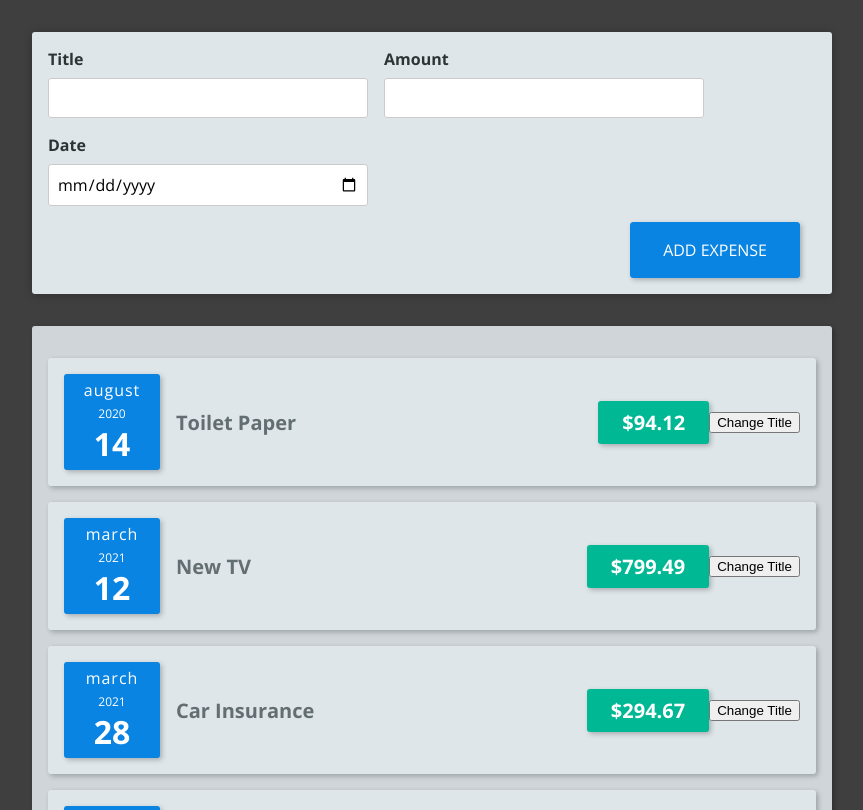
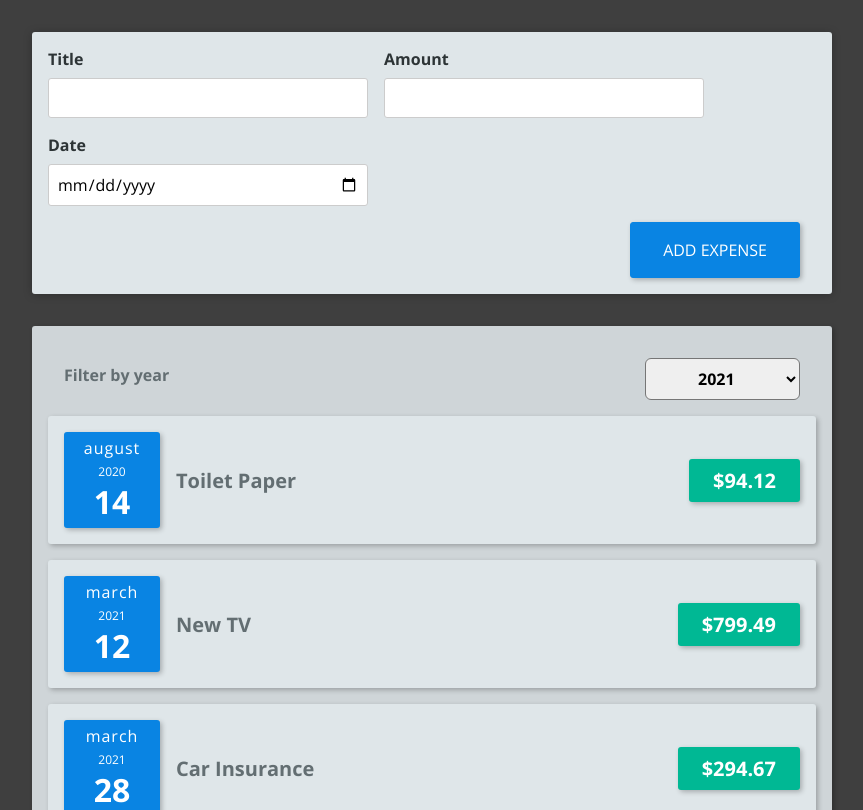
Before and after one commit to unclekoin/expenses-app, a React (Create React App) app: page / in a window 1280 px wide. Shown: the top 810 px of the page, without its empty margins (208-1071 px from the left). Built offline with nearby package versions, Linux system fonts and the light colour scheme.

Commit message:
feat: add ExpensesFilter component

```diff
--- a/src/App.js
+++ b/src/App.js
@@ -11,7 +11,7 @@
       amount: 94.12,
       date: new Date(2020, 7, 14),
     },
-      { id: 'e2', title: 'New TV', amount: 799.49, date: new Date(2021, 2, 12) },
+    {id: 'e2', title: 'New TV', amount: 799.49, date: new Date(2021, 2, 12)},
     {
       id: 'e3',
       title: 'Car Insurance',
@@ -33,8 +33,8 @@
 
   return (
     <div>
-      <NewExpense onAddExpense={ addExpenseHandler } />
-      <Expenses items={ expenses } />
+      <NewExpense onAddExpense={addExpenseHandler}/>
+      <Expenses items={expenses} />
     </div>
   )
 }
--- a/src/components/Expenses/ExpenseItem.js
+++ b/src/components/Expenses/ExpenseItem.js
@@ -1,15 +1,10 @@
-import React, { useState } from "react";
+import React from "react";
 import ExpenseDate from "./ExpenseDate";
 import Card from "../UI/Card";
 import "./ExpenseItem.css"
 
 const ExpenseItem = ( props ) => {
-  const { amount, date } = props;
-  const [title, setTitle] = useState( props.title )
-
-  const clickHandler = () => {
-    setTitle('new ' + title )
-  }
+  const { title, amount, date } = props;
 
   return (
     <Card className="expense-item">
@@ -18,7 +13,6 @@
         <h2>{ title }</h2>
         <div className="expense-item__price">${ amount }</div>
       </div>
-      <button onClick={ clickHandler }>Change Title</button>
     </Card>
   )
 }
--- a/src/components/Expenses/Expenses.js
+++ b/src/components/Expenses/Expenses.js
@@ -1,31 +1,38 @@
-import React from "react";
+import React, { useState } from "react";
+import ExpensesFilter from "./ExpensesFilter";
 import ExpenseItem from "./ExpenseItem";
 import Card from "../UI/Card";
 import "./Expenses.css";
 
 const Expenses = ({ items }) => {
+  const [filteredYear, setFilteredYear] = useState('2021');
+
+  const filterChangeHandler = (selectedYear) => {
+    setFilteredYear(selectedYear);
+  }
 
   return (
       <Card className="expenses">
+        <ExpensesFilter selected={ filteredYear } onChangeFilter={ filterChangeHandler }/>
         <ExpenseItem
-        title={ items[0].title}
-        amount={ items[0].amount }
-        date={ items[0].date }
+          title={items[0].title}
+          amount={items[0].amount}
+          date={items[0].date}
         />
         <ExpenseItem
-        title={ items[1].title}
-        amount={ items[1].amount }
-        date={ items[1].date }
+          title={items[1].title}
+          amount={items[1].amount}
+          date={items[1].date}
         />
         <ExpenseItem
-        title={ items[2].title}
-        amount={ items[2].amount }
-        date={ items[2].date }
+          title={items[2].title}
+          amount={items[2].amount}
+          date={items[2].date}
         />
         <ExpenseItem
-        title={ items[3].title}
-        amount={ items[3].amount }
-        date={ items[3].date }
+          title={items[3].title}
+          amount={items[3].amount}
+          date={items[3].date}
         />
       </Card>
   )
--- /dev/null
+++ b/src/components/Expenses/ExpensesFilter.js
@@ -0,0 +1,23 @@
+import React from "react";
+import "./ExpesesFilter.css";
+
+const ExpensesFilter = ({ onChangeFilter, selected }) => {
+  const dropdownChangeHandler = (e) => {
+    onChangeFilter(e.target.value);
+  }
+  return (
+    <div className='expenses-filter'>
+      <div className='expenses-filter__control'>
+        <label>Filter by year</label>
+        <select value={ selected } onChange={ dropdownChangeHandler }>
+          <option value='2022'>2022</option>
+          <option value='2021'>2021</option>
+          <option value='2020'>2020</option>
+          <option value='2019'>2019</option>
+        </select>
+      </div>
+    </div>
+  )
+}
+
+export default ExpensesFilter;
--- /dev/null
+++ b/src/components/Expenses/ExpesesFilter.css
@@ -0,0 +1,24 @@
+.expenses-filter {
+    color: #636e72;
+    padding: 0 1rem;
+}
+
+.expenses-filter__control {
+    display: flex;
+    width: 100%;
+    align-items: center;
+    justify-content: space-between;
+    margin: 1rem 0;
+}
+
+.expenses-filter label {
+    font-weight: bold;
+    margin-bottom: 0.5rem;
+}
+
+.expenses-filter select {
+    font: inherit;
+    padding: 0.5rem 3rem;
+    font-weight: bold;
+    border-radius: 6px;
+}
```
Lines whose indentation alone changed are shown as unchanged.
